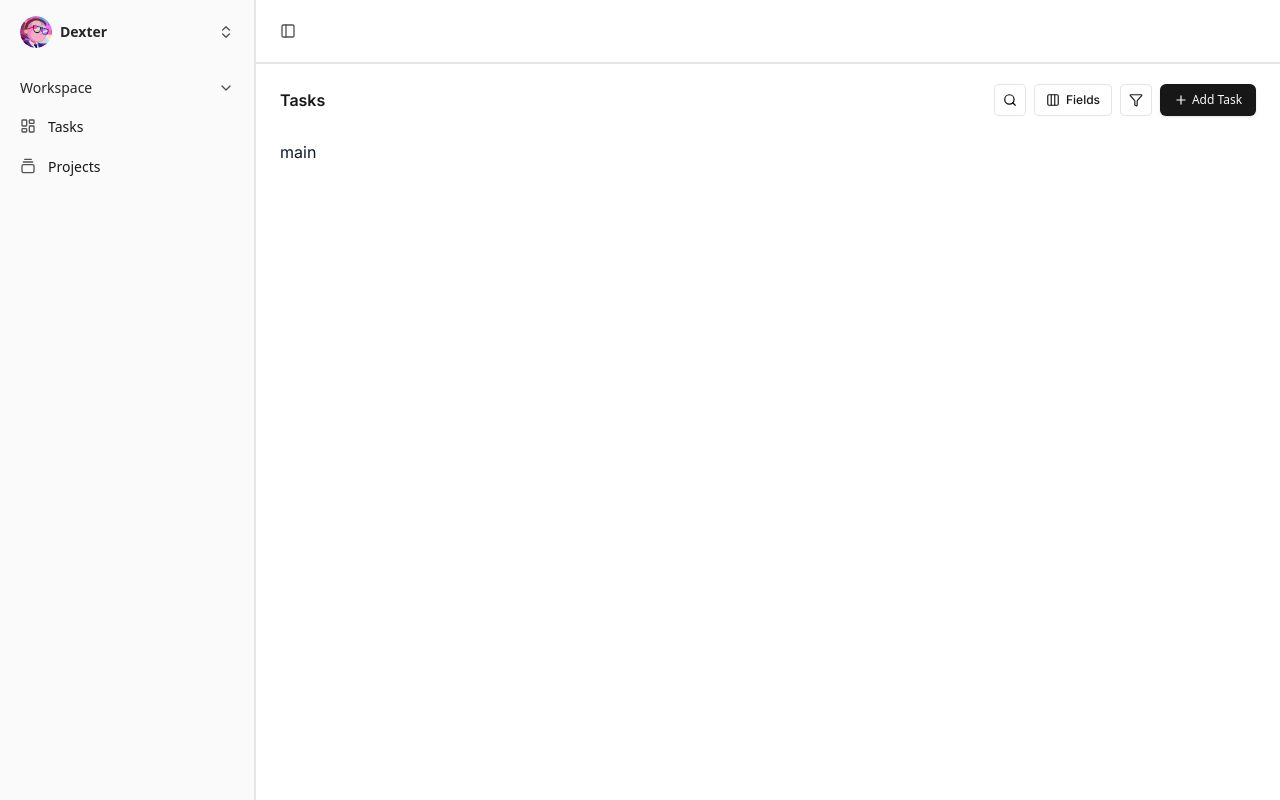
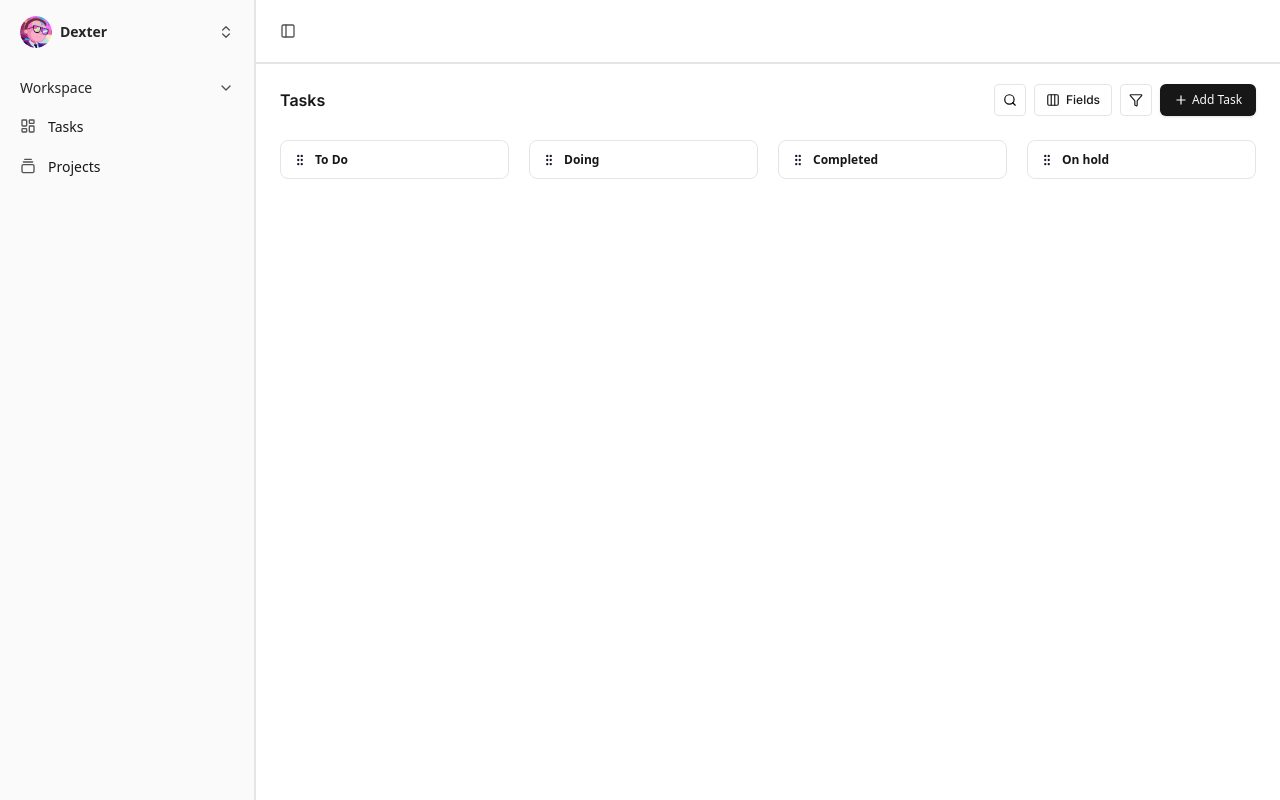
Before and after one commit to MandiraDatta/intenshala-ToDo, a Next.js app in the folder frontend/: page /dashboard in a window 1280 px wide. Built offline with nearby package versions, Linux system fonts and the light colour scheme.

Commit message:
refactor: extract Navbar component and implement dashboard column layout

```diff
--- a/frontend/app/dashboard/page.tsx
+++ b/frontend/app/dashboard/page.tsx
@@ -1,9 +1,10 @@
 "use client";
 
 import Sidebar from "@/components/sidebar";
+import Navbar from "@/components/navbar";
 import TaskHeader from "@/components/taskHeader";
-import { PanelLeft } from "lucide-react";
 import { useEffect, useState } from "react";
+import { GripVertical } from "lucide-react";
 
 export default function Dashboard() {
   const [isSidebarOpen, setSidebarOpen] = useState(true);
@@ -39,16 +40,8 @@ export default function Dashboard() {
 
       {/* Main Content Area */}
       <main className="flex flex-col flex-1 min-w-0">
-        {/* Navbar Header */}
-        <header className="w-full h-[4rem] border-b-2 border-[#E5E5E5] bg-white px-4 sm:px-6 flex items-center justify-between shrink-0">
-          <button
-            onClick={() => setSidebarOpen(!isSidebarOpen)}
-            className="-ml-2 w-8 h-8 flex items-center justify-center rounded-md hover:bg-neutral-100 transition-colors cursor-pointer text-neutral-600 focus:outline-none"
-            title="Toggle Sidebar"
-          >
-            <PanelLeft className="w-4 h-4" />
-          </button>
-        </header>
+        {/* Top Navbar Component */}
+        <Navbar isSidebarOpen={isSidebarOpen} setSidebarOpen={setSidebarOpen} />
 
         {/* Main Page Content */}
         <div className="flex-1 overflow-y-auto px-4 sm:px-6 py-4">
@@ -56,11 +49,90 @@ export default function Dashboard() {
             {/* Tasks Header Component */}
             <TaskHeader />
 
-            {/* Main Content */}
-            <div className="w-[60rem] h-[34.875rem] gap-4">
-              main
+            {/* Main Content Columns */}
+            <div className="w-full h-full flex gap-5 overflow-x-auto">
+              {/* todo column */}
+              <div className="w-[289px] h-[39px] flex  justify-between p-3 rounded-lg border border-[#E5E5E5]">
+                {/* left */}
+<div className="w-14 h-3.5 flex items-center gap-2">
+
+  {/* Grip */}
+  <div className="w-3.5 h-3.5 flex items-center justify-center">
+    <GripVertical className="w-3.5 h-3.5" />
+  </div>
+
+  {/* To Do */}
+  <div className="w-[34px] h-3 flex items-center">
+    <span className="font-sans text-xs font-semibold leading-3 text-[#171717] whitespace-nowrap">
+      To Do
+    </span>
+  </div>
+
+</div>
+              </div>
+
+              {/* doing column */}
+              <div className="w-[289px] h-[39px] flex justify-between p-3 rounded-lg border border-[#E5E5E5]">
+                         {/* left */}
+<div className="w-14 h-3.5 flex items-center gap-2">
+
+  {/* Grip */}
+  <div className="w-3.5 h-3.5 flex items-center justify-center">
+    <GripVertical className="w-3.5 h-3.5" />
+  </div>
+
+  {/* To Do */}
+  <div className="w-[34px] h-3 flex items-center">
+    <span className="font-sans text-xs font-semibold leading-3 text-[#171717] whitespace-nowrap">
+      Doing
+    </span>
+  </div>
+
+</div>
+              </div>
+
+              {/* completed column */}
+              <div className="w-[289px] h-[39px] flex justify-between p-3 rounded-lg border border-[#E5E5E5]">
+
+                         {/* left */}
+<div className="w-14 h-3.5 flex items-center gap-2">
+
+  {/* Grip */}
+  <div className="w-3.5 h-3.5 flex items-center justify-center">
+    <GripVertical className="w-3.5 h-3.5" />
+  </div>
+
+  {/* To Do */}
+  <div className="w-[34px] h-3 flex items-center">
+    <span className="font-sans text-xs font-semibold leading-3 text-[#171717] whitespace-nowrap">
+      Completed
+    </span>
+  </div>
+
+</div>
+              </div>
+
+              {/* on hold column */}
+              <div className="w-[289px] h-[39px] flex justify-between p-3 rounded-lg border border-[#E5E5E5]">
+                         {/* left */}
+<div className="w-14 h-3.5 flex items-center gap-2">
+
+  {/* Grip */}
+  <div className="w-3.5 h-3.5 flex items-center justify-center">
+    <GripVertical className="w-3.5 h-3.5" />
+  </div>
+
+  {/* To Do */}
+  <div className="w-[34px] h-3 flex items-center">
+    <span className="font-sans text-xs font-semibold leading-3 text-[#171717] whitespace-nowrap">
+      On hold
+    </span>
+  </div>
+
+</div>
+              </div>
             </div>
-          </div>
+              </div>
         </div>
       </main>
     </div>
--- /dev/null
+++ b/frontend/components/navbar.tsx
@@ -0,0 +1,22 @@
+"use client";
+
+import { PanelLeft } from "lucide-react";
+
+interface NavbarProps {
+  isSidebarOpen: boolean;
+  setSidebarOpen: (open: boolean | ((prev: boolean) => boolean)) => void;
+}
+
+export default function Navbar({ isSidebarOpen, setSidebarOpen }: NavbarProps) {
+  return (
+    <header className="w-full h-[4rem] border-b-2 border-[#E5E5E5] bg-white px-4 sm:px-6 flex items-center justify-between shrink-0">
+      <button
+        onClick={() => setSidebarOpen(!isSidebarOpen)}
+        className="-ml-2 w-8 h-8 flex items-center justify-center rounded-md hover:bg-neutral-100 transition-colors cursor-pointer text-neutral-600 focus:outline-none"
+        title="Toggle Sidebar"
+      >
+        <PanelLeft className="w-4 h-4" />
+      </button>
+    </header>
+  );
+}
```
